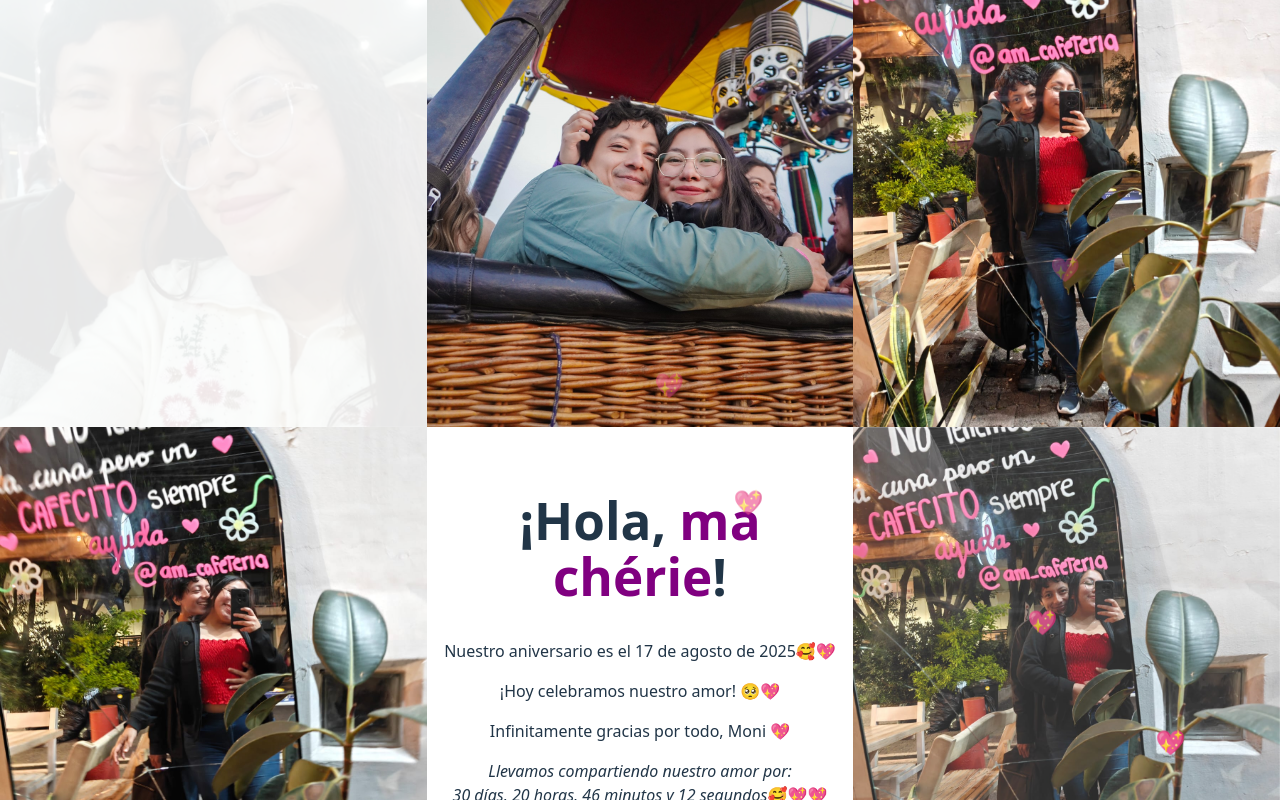
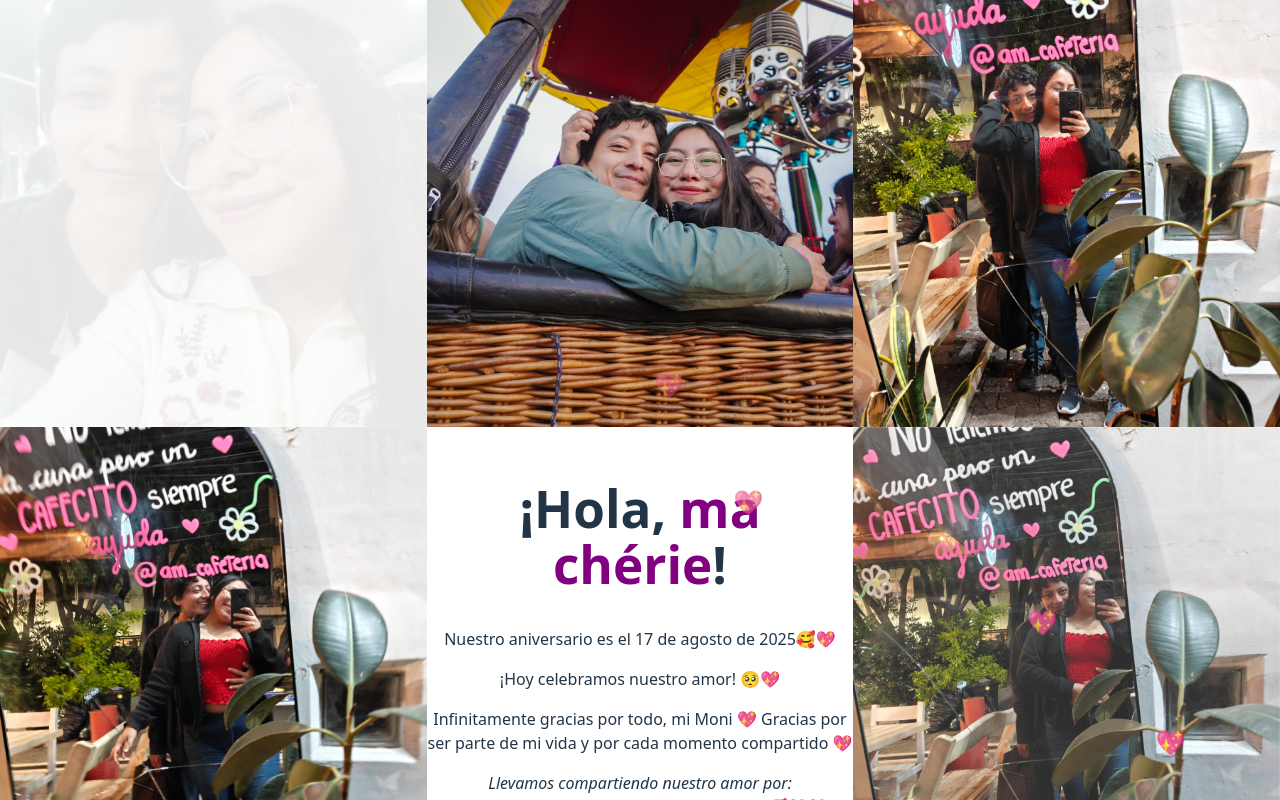
Before and after one commit to jariasca9/Moni-and-me, a React (Vite) app: page / in a window 1280 px wide. Shown: the top 800 px of the page. Built offline with nearby package versions, Linux system fonts and the light colour scheme.

Commit message:
Refactor Anniversary component to enhance readability and maintainability

```diff
--- a/src/components/Aniversary.jsx
+++ b/src/components/Aniversary.jsx
@@ -164,7 +164,8 @@ function Anniversary() {
         </p>
       )}
       <p className="text-md text-gray-500 mt-4">
-        Infinitamente gracias por todo, Moni 💖
+        Infinitamente gracias por todo, mi Moni 💖
+        Gracias por ser parte de mi vida y por cada momento compartido 💖
       </p>
       <p className="text-lg text-gray-600 italic">
         Llevamos compartiendo nuestro amor por: <br />
```
